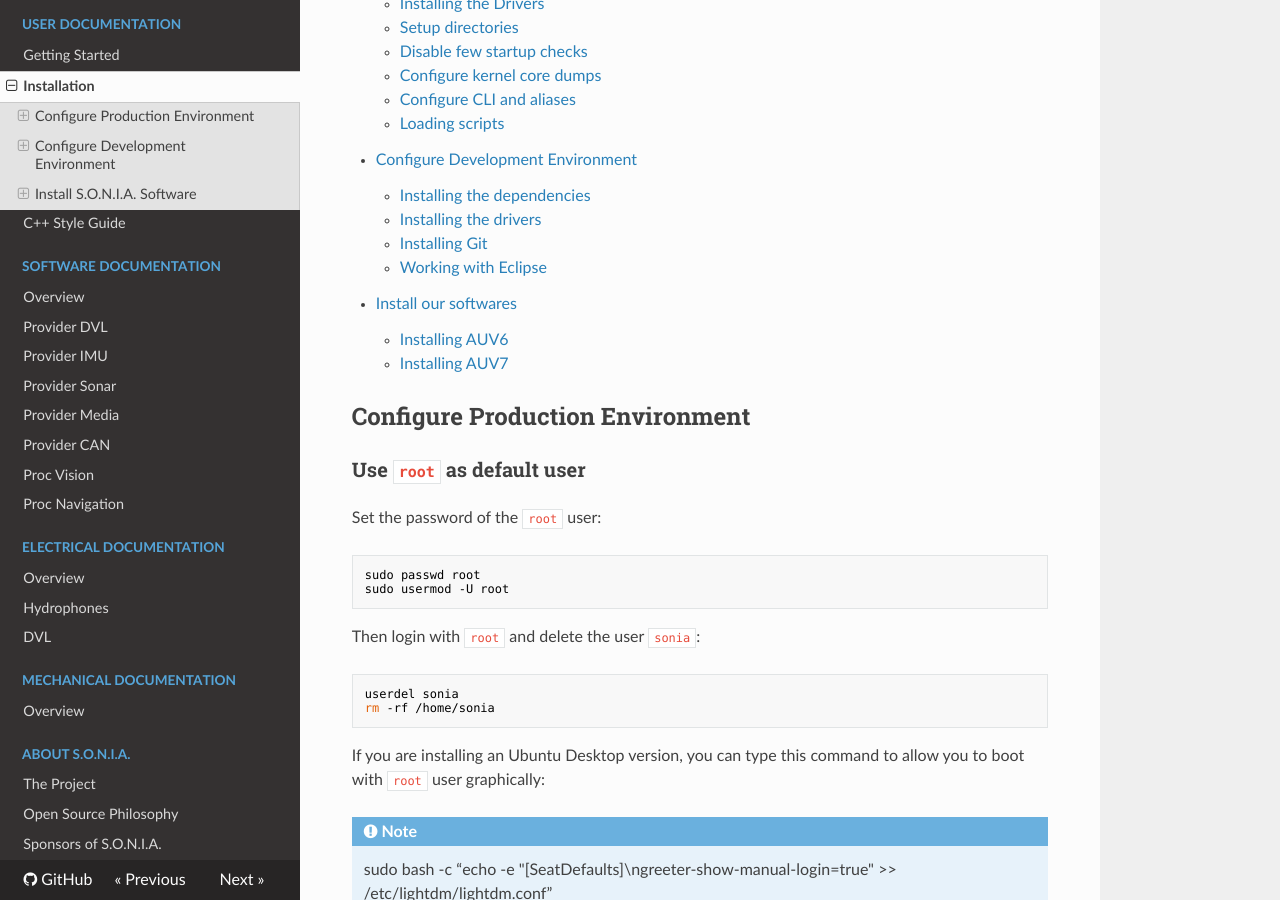
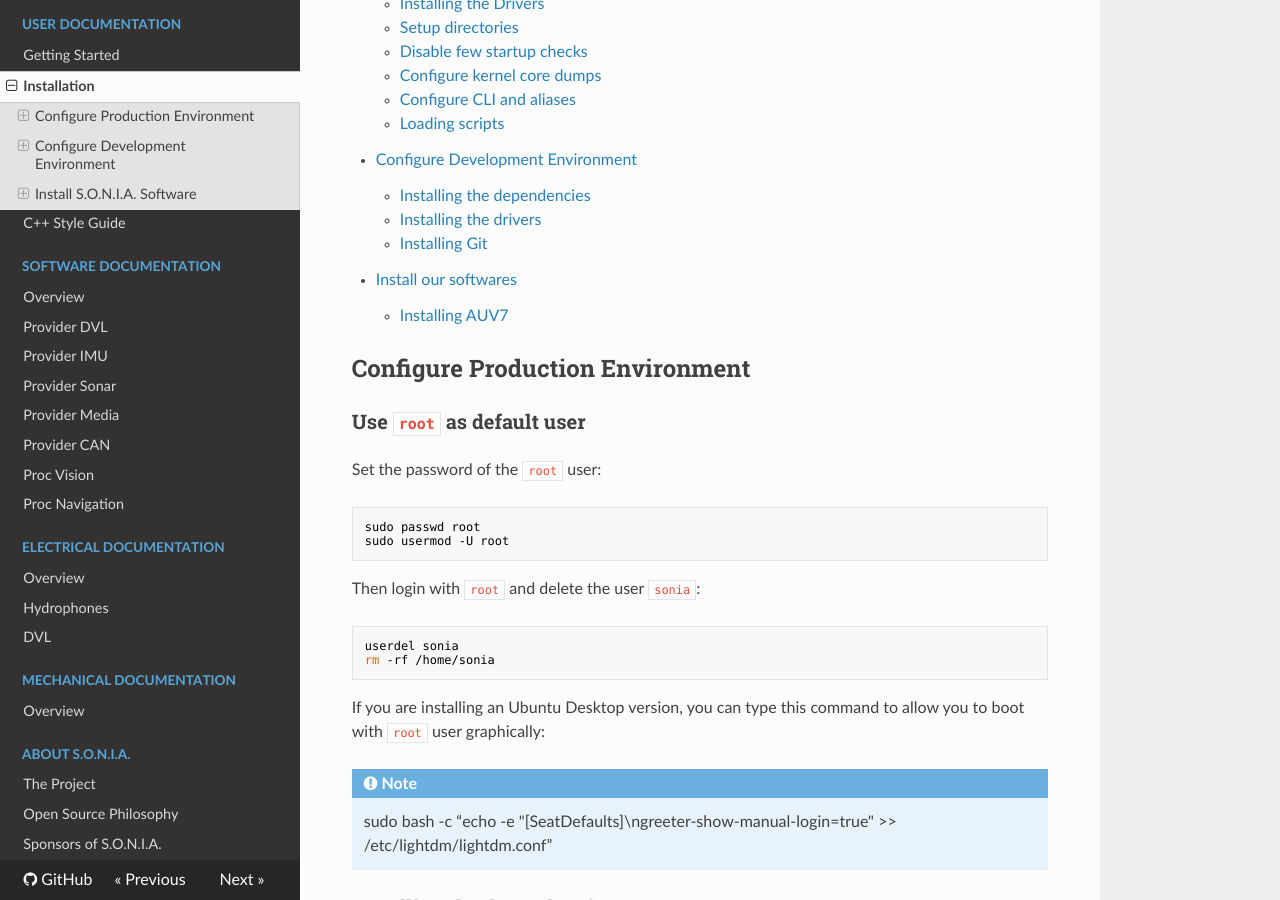
Before and after one commit to sonia-auv/documentation, an MkDocs documentation site: the page built from docs/user/installation.md, in a window 1280 px wide and 900 px high, scrolled down 808 px. Built offline with MkDocs 1.6.1, drawn with Linux system fonts in a browser that asks for light colours; nearby versions of some CDN libraries; old or Windows-style settings are respelled for this version of MkDocs.

Commit message:
Forgot the titles...

```diff
--- a/docs/user/installation.md
+++ b/docs/user/installation.md
@@ -34,9 +34,7 @@
     - [Installing the dependencies](#dev_deps)
     - [Installing the drivers](#dev_drivers)
     - [Installing Git](#dev_git)
-    - [Working with Eclipse](#dev_eclipse)
 - [Install our softwares](#software)
-    - [Installing AUV6](#soft_auv6)
     - [Installing AUV7](#soft_auv7)
 
 ## Configure Production Environment <a name="production"></a>
```
